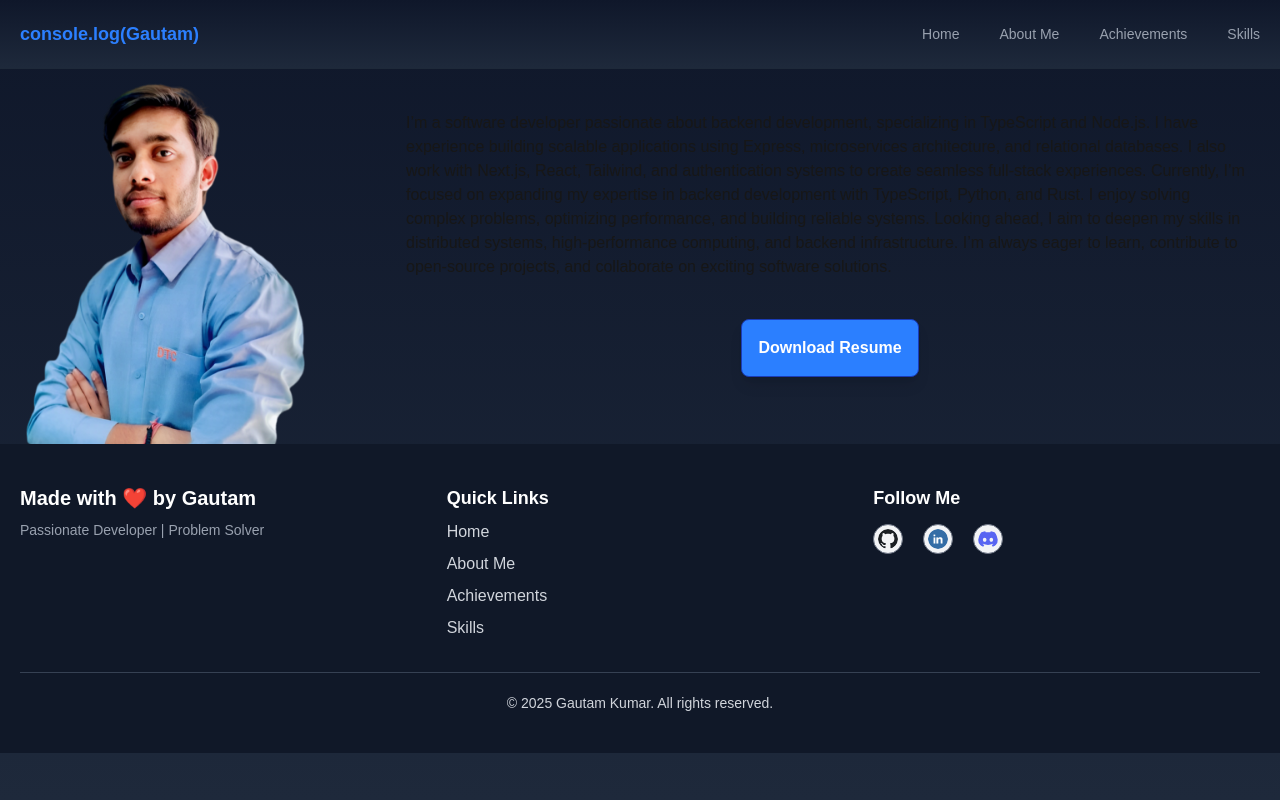
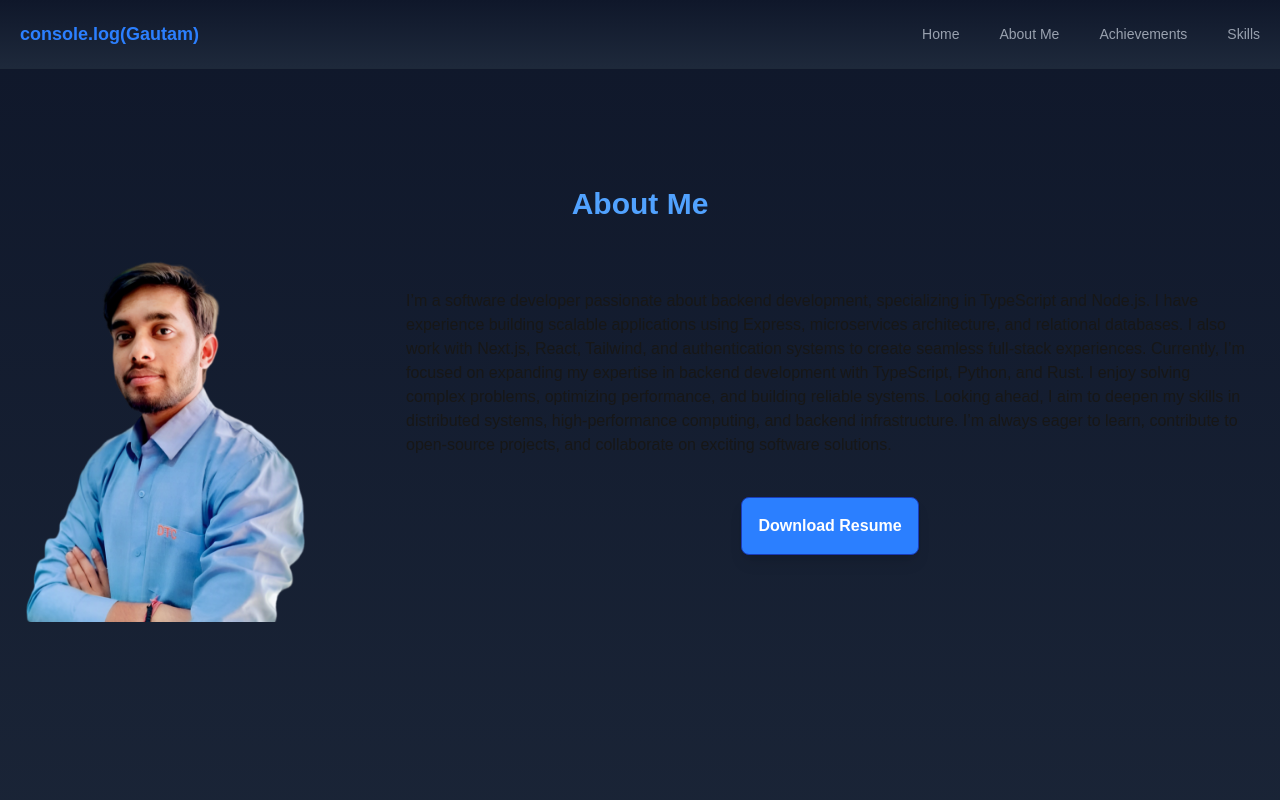
Before and after one commit to GautamKumarhr7/mavdev_portfolio, a Next.js app: page /about in a window 1280 px wide. Shown: the top 800 px of the page. Built offline with nearby package versions, Linux system fonts and the light colour scheme.

Commit message:
fix: about page height fix

```diff
--- a/app/(home)/about/page.tsx
+++ b/app/(home)/about/page.tsx
@@ -6,7 +6,7 @@
   return (
     <div className="bg-gradient-to-b from-[#0F172A] to-[#1E293B] flex flex-col min-h-screen">
       <Navbar />
-      <div className="">
+      <div className="h-screen flex items-center justify-center">
         <About />
       </div>
       <div>
```
